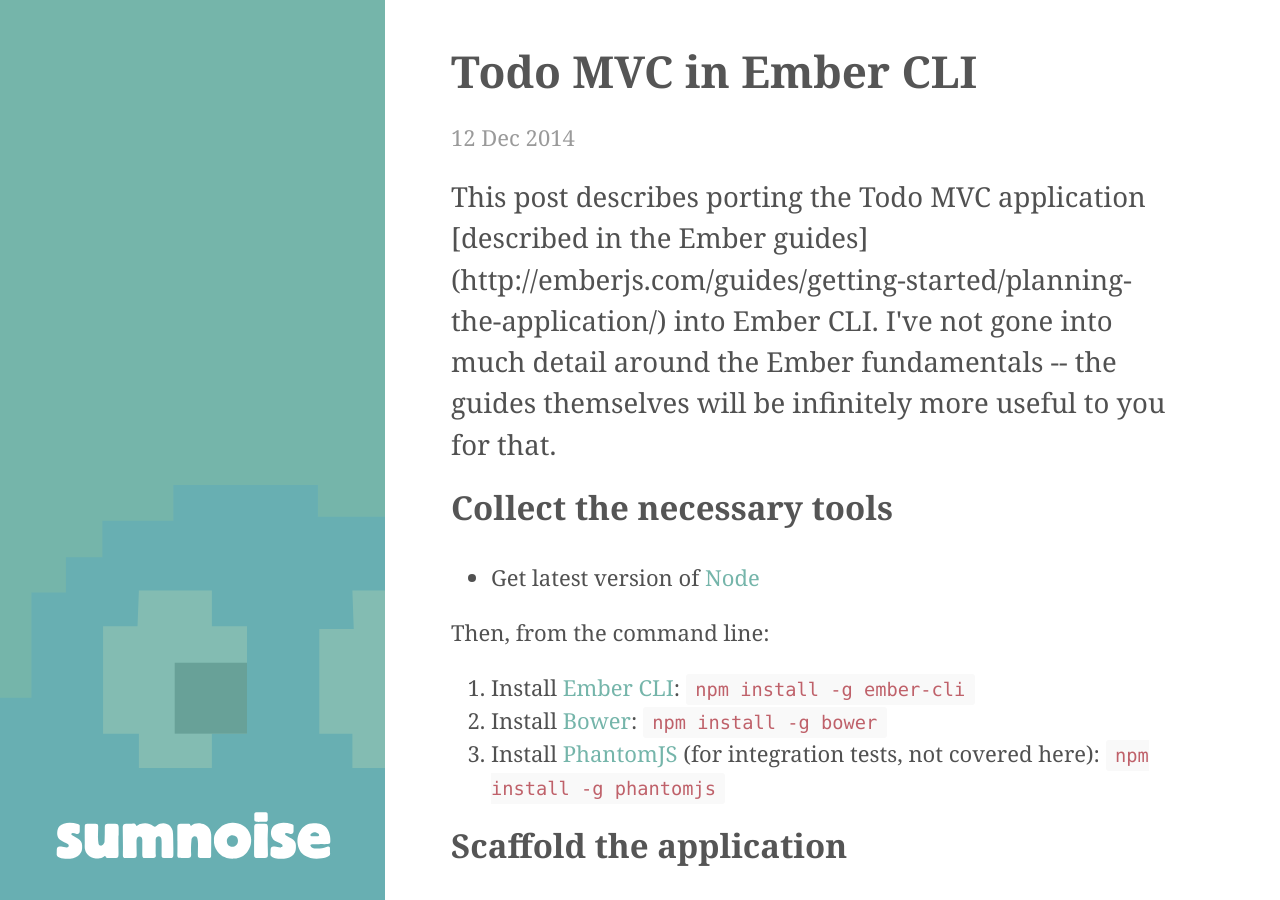
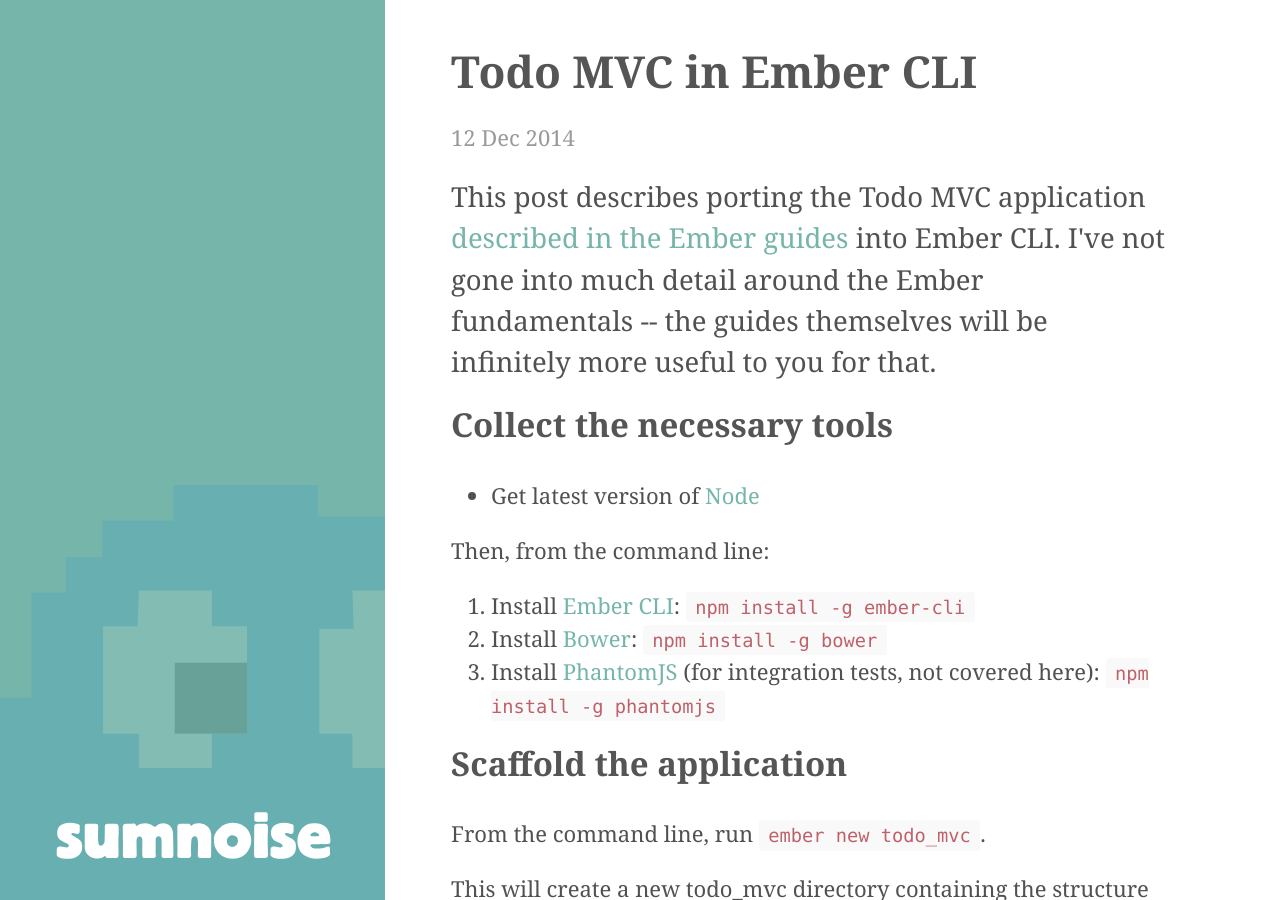
Before and after one commit to davidpmccormick/davidpmccormick.github.io, a Jekyll site: the page built from _posts/2014-12-12-todo-mvc-in-ember-cli.md, in a window 1280 px wide and 900 px high. Built offline with Jekyll 4.4.1, drawn with Linux system fonts in a browser that asks for light colours; Markdown is read by kramdown in place of the engine named in the settings; some of the changed lines change nothing that is shown.

Commit message:
Use anchor in p tag

```diff
--- a/_posts/2014-12-12-todo-mvc-in-ember-cli.md
+++ b/_posts/2014-12-12-todo-mvc-in-ember-cli.md
@@ -3,7 +3,7 @@
 title: Todo MVC in Ember CLI
 ---
 
-<p class="lead">This post describes porting the Todo MVC application [described in the Ember guides](http://emberjs.com/guides/getting-started/planning-the-application/) into Ember CLI. I've not gone into much detail around the Ember fundamentals -- the guides themselves will be infinitely more useful to you for that.</p>
+<p class="lead">This post describes porting the Todo MVC application <a href="http://emberjs.com/guides/getting-started/planning-the-application/">described in the Ember guides</a> into Ember CLI. I've not gone into much detail around the Ember fundamentals -- the guides themselves will be infinitely more useful to you for that.</p>
 
 ## Collect the necessary tools
 
```
